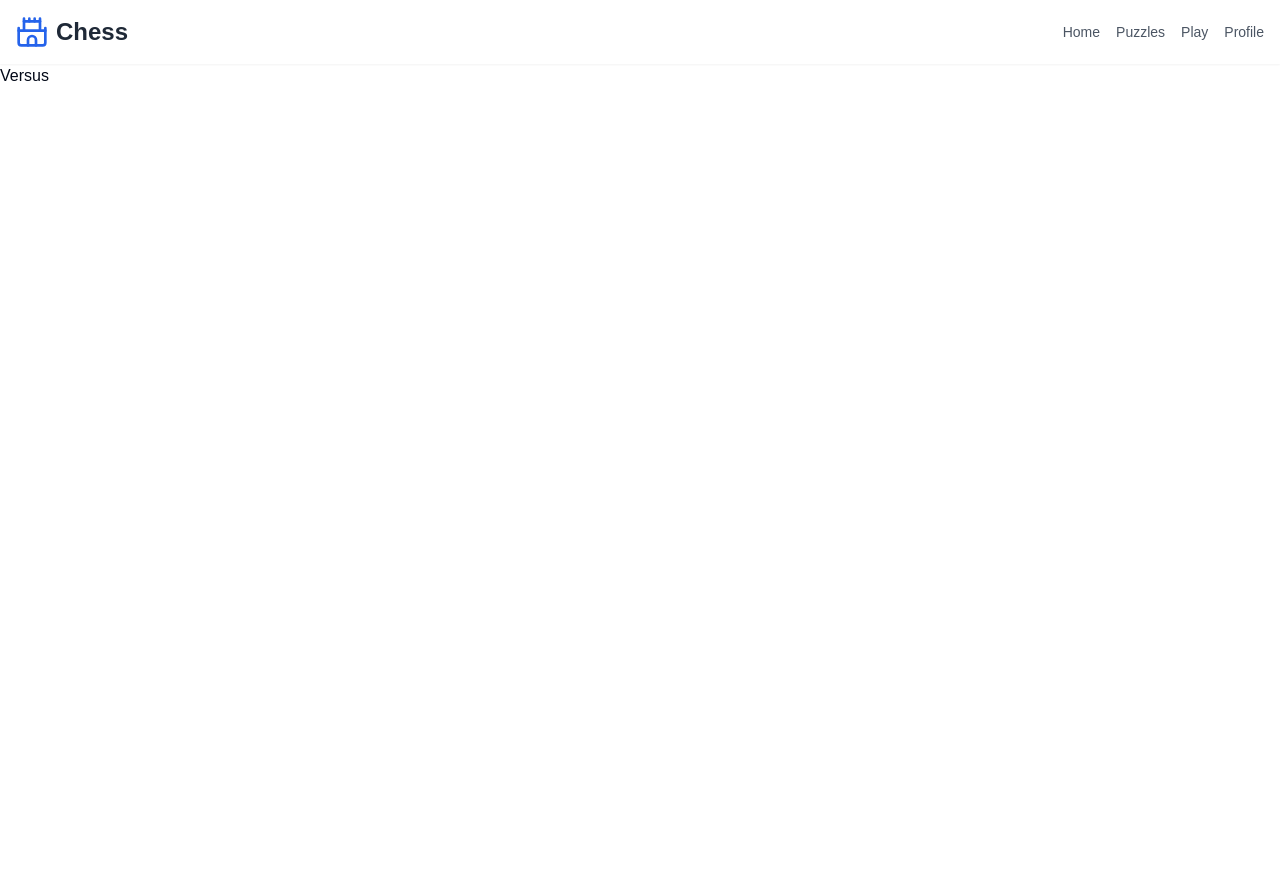
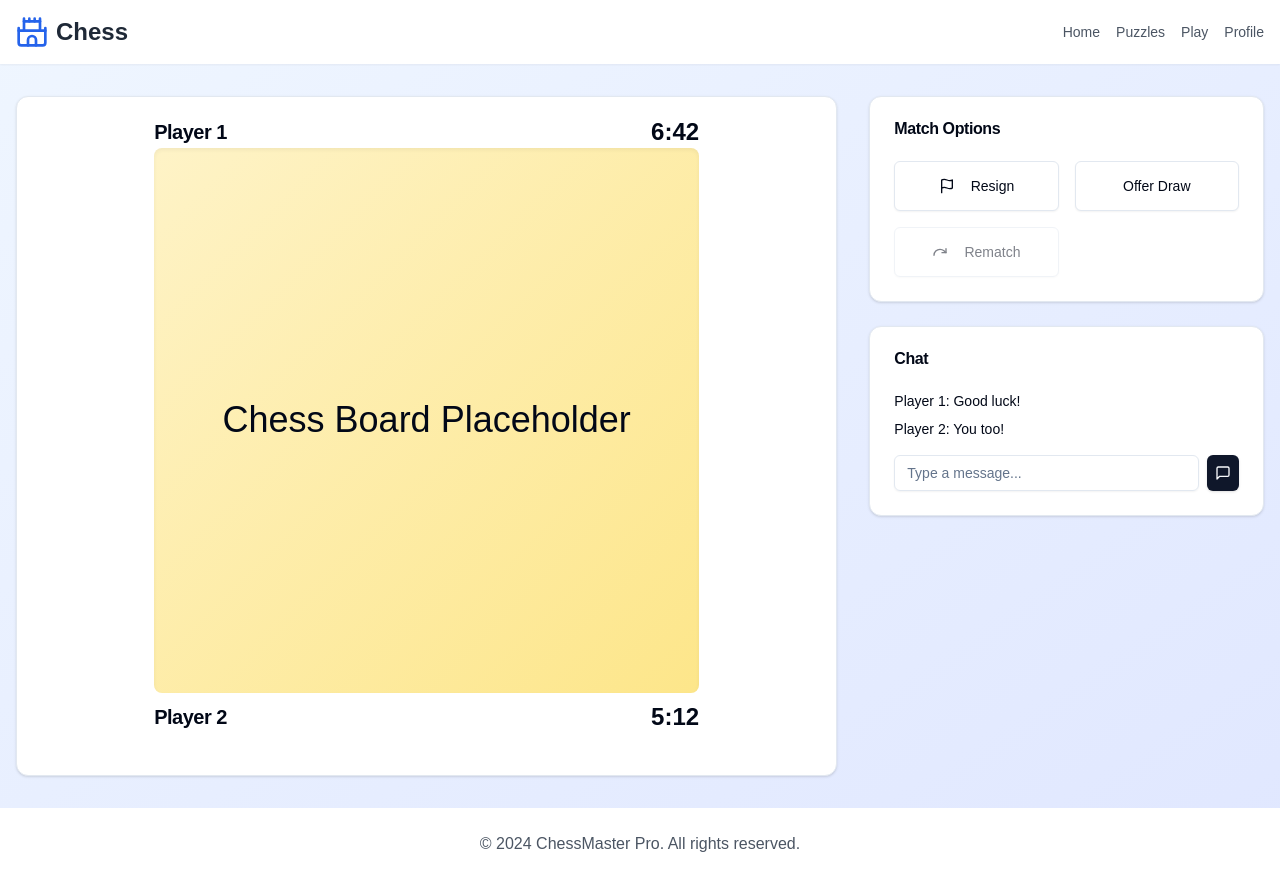
Before and after one commit to ZachMHamilton/Chess-Client, a Next.js app in the folder client/: page /versus in a window 1280 px wide. Before the commit the page ends 800 px from the top, so only its background shows below. Built offline with nearby package versions, Linux system fonts and the light colour scheme.

Commit message:
feat: basic versus page complete

```diff
--- a/client/app/versus/page.tsx
+++ b/client/app/versus/page.tsx
@@ -1,10 +1,86 @@
-import Header from "@/components/ui/header";
+import React from 'react'
+import { Button } from "@/components/ui/button"
+import { Card, CardContent, CardHeader, CardTitle } from "@/components/ui/card"
+import { Input } from "@/components/ui/input"
+import {  Flag, MessageSquare, Redo } from "lucide-react"
+import Header from '@/components/ui/header'
 
 export default function Versus() {
   return (
-    <div>
+    <div className="flex flex-col min-h-screen bg-gradient-to-br from-blue-50 to-indigo-100 dark:from-gray-900 dark:to-indigo-950">
       <Header />
-      <div>Versus</div>
+      <main className="flex-grow container mx-auto px-4 py-8">
+        <div className="grid md:grid-cols-3 gap-8">
+          <Card className="md:col-span-2 h-[85vh] flex flex-col items-center justify-center">
+            {/* All placeholders for now*/}
+            <CardContent className="h-full flex flex-col justify-center">
+              <div className="flex justify-between items-center">
+                <CardTitle className="text-xl font-bold">Player 1</CardTitle>
+                <span className="text-2xl font-bold">6:42</span>
+              </div>
+              <div className="aspect-square bg-gradient-to-br from-amber-100 to-amber-200 dark:from-amber-900 dark:to-amber-800 rounded-lg shadow-inner flex items-center justify-center mb-2 h-5/6">
+                <span className="text-4xl">Chess Board Placeholder</span>
+              </div>
+              <div className="flex justify-between items-center">
+                <CardTitle className="text-xl font-bold">Player 2</CardTitle>
+                <span className="text-2xl font-bold">5:12</span>
+              </div>
+            </CardContent>
+          </Card>
+          <div className="space-y-6">
+            <Card>
+              <CardHeader>
+                <CardTitle>Match Options</CardTitle>
+              </CardHeader>
+              <CardContent>
+                <div className="grid grid-cols-2 gap-4">
+                  <Button variant="outline" className="w-full py-6">
+                    <Flag className="mr-2 h-5 w-5" />
+                    Resign
+                  </Button>
+                  <Button variant="outline" className="w-full py-6">
+                    Offer Draw
+                  </Button>
+                  <Button variant="outline" className="w-full py-6" disabled>
+                    <Redo className="mr-2 h-5 w-5" />
+                    Rematch
+                  </Button>
+                </div>
+              </CardContent>
+            </Card>
+            <Card>
+              <CardHeader>
+                <CardTitle>Chat</CardTitle>
+              </CardHeader>
+              <CardContent>
+                {/* All placeholders for now*/}
+                <div className="space-y-4">
+                  <div className="space-y-2">
+                    <p className="text-sm">
+                      <span className="font-medium">Player 1:</span> Good luck!
+                    </p>
+                    <p className="text-sm">
+                      <span className="font-medium">Player 2:</span> You too!
+                    </p>
+                  </div>
+                  <form className="flex items-center space-x-2">
+                    <Input placeholder="Type a message..." />
+                    <Button type="submit" size="icon">
+                      <MessageSquare className="h-4 w-4" />
+                      <span className="sr-only">Send message</span>
+                    </Button>
+                  </form>
+                </div>
+              </CardContent>
+            </Card>
+          </div>
+        </div>
+      </main>
+      <footer className="bg-white dark:bg-gray-800 shadow-sm mt-auto">
+        <div className="container mx-auto px-4 py-6 text-center text-gray-600 dark:text-gray-300">
+          © 2024 ChessMaster Pro. All rights reserved.
+        </div>
+      </footer>
     </div>
   )
 }
```
